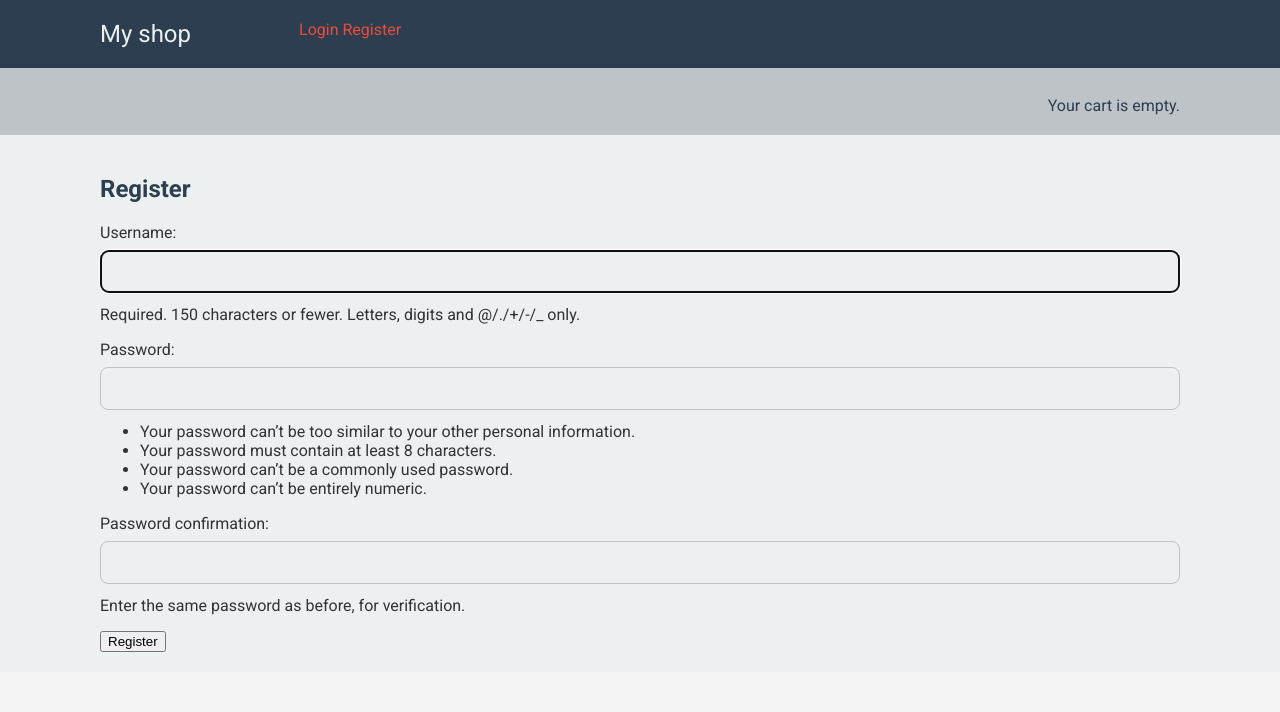
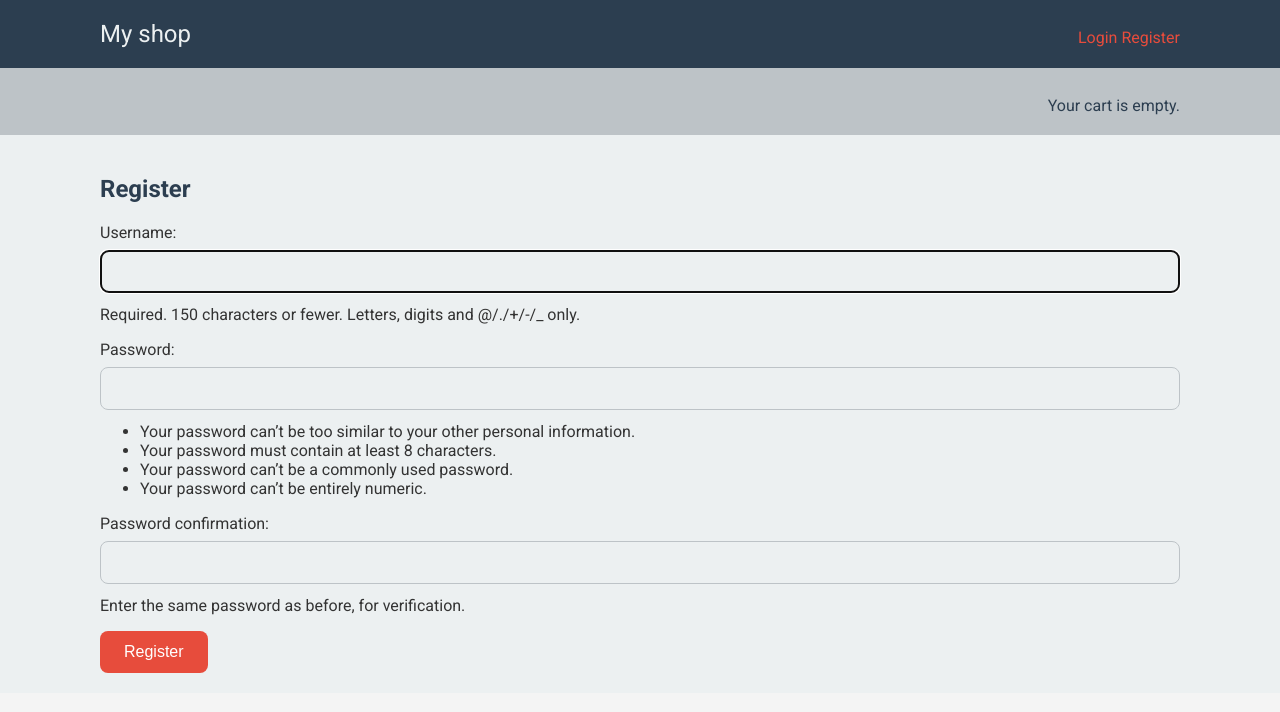
Before and after one commit to WarpMain/myshop, a Django app: page /accounts/register/ in a window 1280 px wide. Shown: the top 712 px of the page. Run offline with Django 4.2, Linux system fonts and the light colour scheme; parts of the project's set-up code (start-up, migrations or seed data) failed here and were passed over.

Commit message:
add styles for login and register button

```diff
--- a/myshop/accounts/templates/accounts/login.html
+++ b/myshop/accounts/templates/accounts/login.html
@@ -7,6 +7,6 @@
   <form method="post">
     {% csrf_token %}
     {{ form.as_p }}
-    <button type="submit">Login</button>
+    <button type="submit" class="button">Login</button>
   </form>
 {% endblock %}
--- a/myshop/accounts/templates/accounts/register.html
+++ b/myshop/accounts/templates/accounts/register.html
@@ -3,10 +3,10 @@
 {% block title %}Register{% endblock %}
 
 {% block content %}
-  <h2>Register</h2>
-  <form method="post">
+<h2>Register</h2>
+<form method="post">
     {% csrf_token %}
     {{ form.as_p }}
-    <button type="submit">Register</button>
-  </form>
+    <button type="submit" class="button">Register</button>
+</form>
 {% endblock %}
--- a/myshop/shop/static/css/base.css
+++ b/myshop/shop/static/css/base.css
@@ -23,6 +23,27 @@ a {
 a:hover {
     color: #c0392b;
 }
+
+button.button {
+    color: #fff;
+    background: #e74c3c;
+    border-radius: 8px;
+    padding: 12px 24px;
+    font-size: 16px;
+    border: 0;
+    cursor: pointer;
+    transition: background 0.3s;
+}
+
+button.button:hover {
+    background: #c0392b;
+}
+
+button.button.light {
+    color: #333;
+    background: #ecf0f1;
+}
+
 
 a.button, input[type="submit"] {
     color: #fff;
@@ -133,6 +154,11 @@ ul.errorlist {
     background: #2c3e50;
     color: #ecf0f1;
     overflow: auto;
+}
+
+#header .user-menu {
+    float: right;
+    padding-top: 8px;
 }
 
 #subheader {
```
Also changed, not shown: myshop/db.sqlite3.
